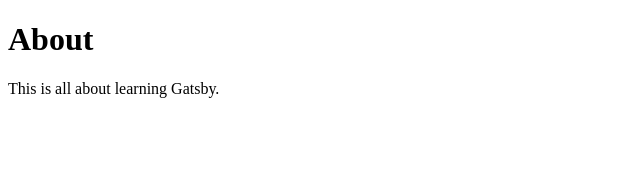
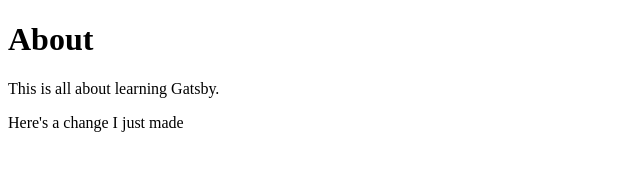
Before and after one commit to granitecircus/gatsby_test, a Gatsby site: page /about in a window 1280 px wide. Shown: the whole page, without its empty margins (0-640 px from the left). Built offline with nearby package versions, Linux system fonts and the light colour scheme; Gatsby itself is replaced by a stand-in of ours.

Commit message:
commit #2

```diff
--- a/src/pages/about.js
+++ b/src/pages/about.js
@@ -4,6 +4,7 @@
   <div>
     <h1>About</h1>
     <p>This is all about learning Gatsby.</p>
+    <p> Here's a change I just made</p>
   </div>
 )
 
```
